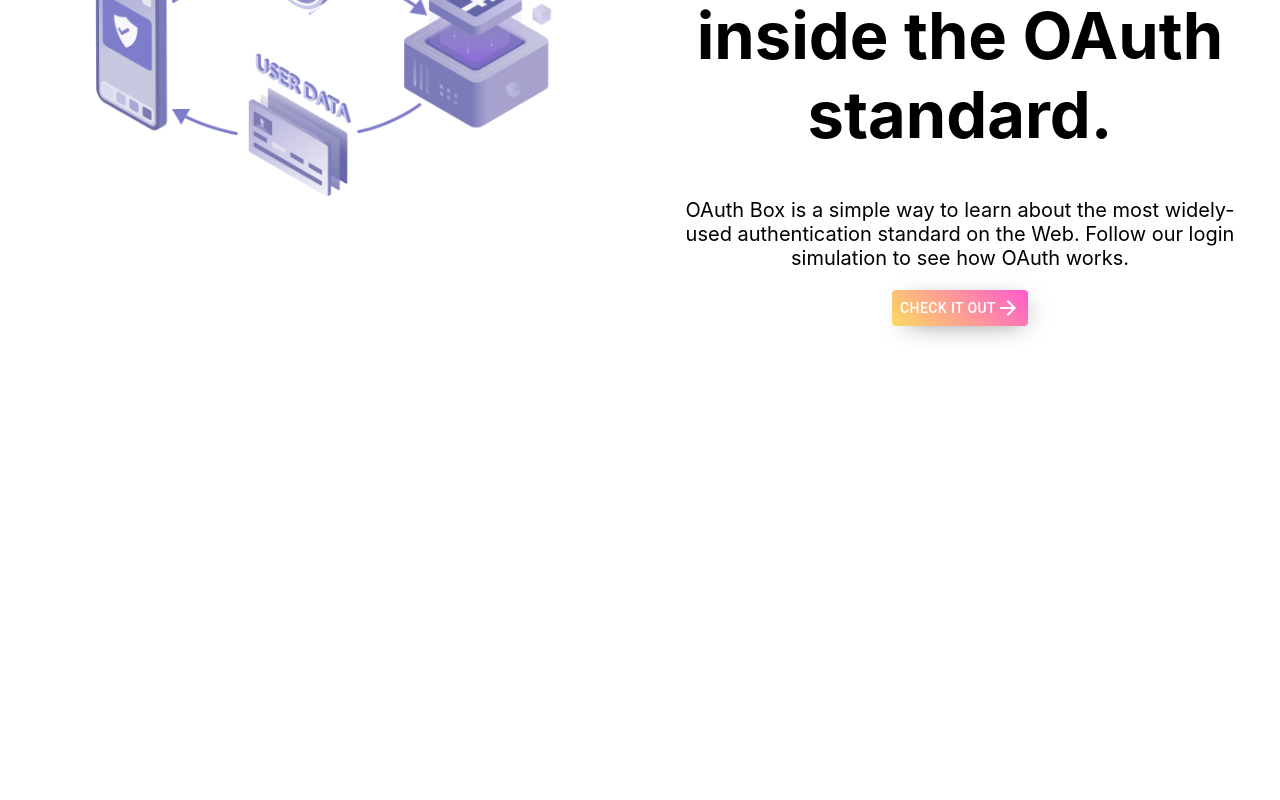
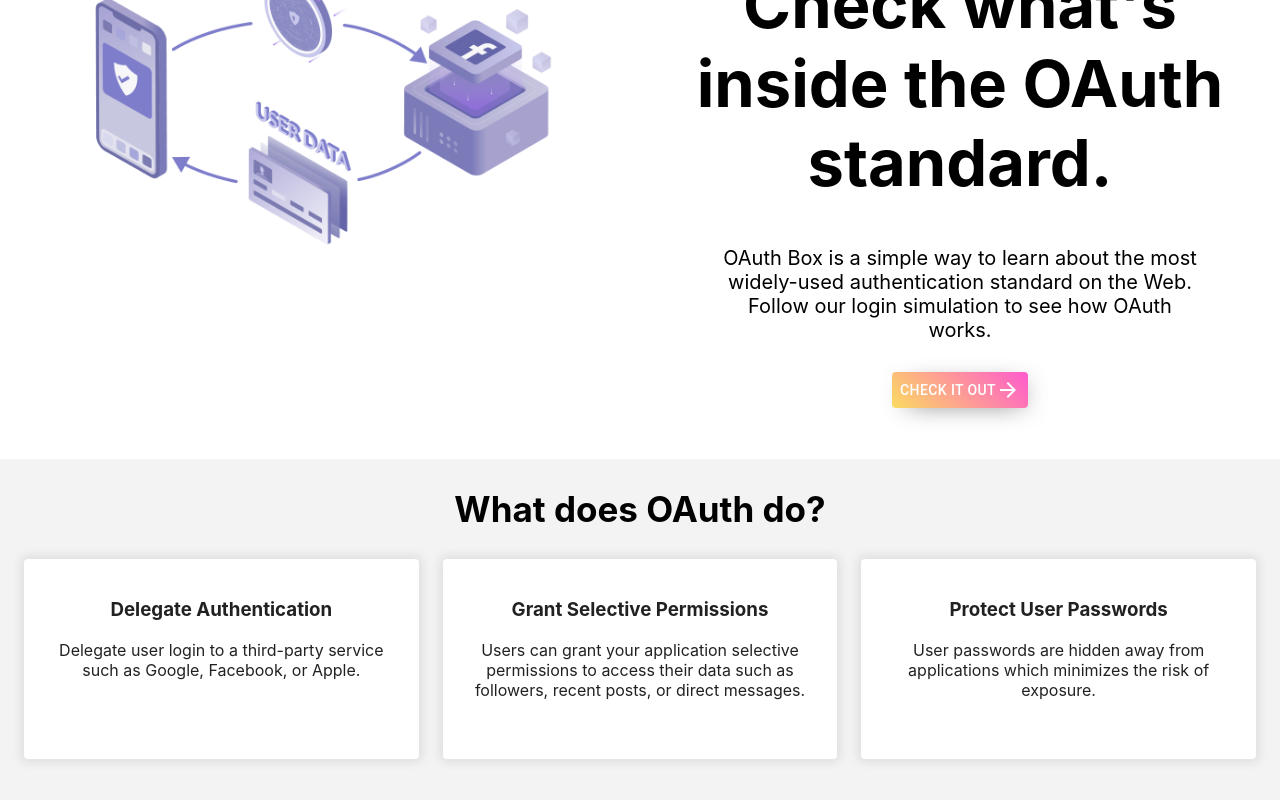
Before and after one commit to jayryanj/oauth-box, a React (Create React App) app in the folder client/: page / in a window 1280 px wide. Shown: the part 260-1060 px from the top of the page. Before the commit the page ends 800 px from the top, so only its background shows below. Built offline with nearby package versions, Linux system fonts and the light colour scheme.

Commit message:
Modified logo and created paper list for Landing page.

```diff
--- a/client/public/index.html
+++ b/client/public/index.html
@@ -24,7 +24,7 @@
       work correctly both with client-side routing and a non-root public URL.
       Learn how to configure a non-root public URL by running `npm run build`.
     -->
-    <title>React App</title>
+    <title>OAuth Box</title>
   </head>
   <body>
     <noscript>You need to enable JavaScript to run this app.</noscript>
--- a/client/src/components/NavBar.js
+++ b/client/src/components/NavBar.js
@@ -3,7 +3,7 @@ import {
     AppBar, Typography
 } from "@material-ui/core";
 import "../styles/NavBar.css"
-import logo from "../resources/oauth-box-logo.png"
+import logo from "../resources/oauth-box-logo-gradient.png"
 
 class NavBar extends React.Component {
     render() {
--- /dev/null
+++ b/client/src/components/PaperList.js
@@ -0,0 +1,59 @@
+import "../styles/PaperList.css"
+import React from "react";
+import {
+    Container,
+    Paper,
+    Grid,
+    Grow
+} from "@material-ui/core";
+
+class PaperList extends React.Component {
+    constructor(props) {
+        super(props);
+    }
+
+    render() {
+        return(
+            <Grow in={true}>
+                <Container className="paperlist-container">
+                    <Grid spacing={3} container>
+                        <Grid spacing={0} item sm={4} xs={12}>
+                            <Paper className="landing-paper" elevation={2}>
+                                <Container className="paper-container">
+                                    <h3>Delegate Authentication</h3>
+                                    <p>
+                                        Delegate user login to a third-party service such as Google, Facebook, or Apple.
+                                    </p>
+                                </Container>
+
+                            </Paper>
+                        </Grid>
+                        <Grid item sm={4} xs={12}>
+                            <Paper  className="landing-paper" elevation={1} >
+                                <Container className="paper-container">
+                                    <h3>Grant Selective Permissions</h3>
+                                    <p>
+                                        Users can grant your application selective permissions to access their data such as followers, recent posts, or direct messages.
+                                    </p>
+                                </Container>
+                            </Paper>
+                        </Grid>
+                        <Grid item sm={4} xs={12}>
+                            <Paper className="landing-paper" elevation={1} >
+                                <Container className="paper-container">
+                                    <h3>Protect User Passwords</h3>
+                                    <p>
+                                        User passwords are hidden away from applications which minimizes the risk of exposure.
+                                    </p>
+                                </Container>
+                            </Paper>
+                        </Grid>
+
+                    </Grid>
+                </Container>
+            </Grow>
+        );
+    }
+}
+
+export default PaperList;
--- a/client/src/pages/Landing.js
+++ b/client/src/pages/Landing.js
@@ -5,32 +5,44 @@ import {
     Button,
     Container,
     Grid,
-    Paper
+    Paper,
+    Fade
 } from "@material-ui/core";
 import pic from "../resources/oauth-landing-pic.png"
 import ArrowForwardOutlinedIcon from '@material-ui/icons/ArrowForwardOutlined';
 
+import PaperList from "../components/PaperList";
+
 class Landing extends React.Component {
     render() {
         return(
-            <Grid container spacing={0}>
+            <Fade in={true}>
+                <Grid className="landing-grid" container spacing={0}>
                     <Grid className="grid-1" item sm={6} xs={12}>
-                    <Container className="landing-container">
+                        <Container>
                             <img src={pic} />
                         </Container>
                     </Grid>
                     <Grid className="grid-2" item sm={6} xs={12}>
-                    <Container>
+                        <Container className="landing-container">
                             <h1>Check what's inside the OAuth standard.</h1>
+                            <Container className="landing-description-container">
                                 <p className="landing-description">
                                     OAuth Box is a simple way to learn about the most widely-used authentication standard on the Web. Follow our login simulation to see how OAuth works.
                                 </p>
+                            </Container>
+
                             <Button className="landing-button" component={NavLink} to="/login" color="primary">
                                 Check it out<ArrowForwardOutlinedIcon />
                             </Button>
                         </Container>
                     </Grid>
+                    <Grid className="grid-3" item xs={12}>
+                        <h2>What does OAuth do?</h2>
+                        <PaperList />
                     </Grid>
+                </Grid>
+            </Fade>
         );
     }
 }
--- a/client/src/styles/Landing.css
+++ b/client/src/styles/Landing.css
@@ -1,23 +1,41 @@
 h1 {
     font-size: 65px;
+}
+
+h2 {
+    font-size: 35px;
 }
 
 img {
     max-width: 100%;
 }
 
+.landing-grid {
+    margin-top: 4%;
+}
+
 .grid-1 {
     color: white;
 }
 
-.grid-2, .grid-1 {
+.grid-3 {
+    margin-top: 4% !important;
+    background-color: rgba(221, 221, 221, 0.37);
+}
 
+.grid-2, .grid-1, .grid-3 {
     text-align: center;
 }
 
 
 .landing-description {
     font-size: 20px;
+}
+
+.landing-description-container p {
+    padding-left: 6%;
+    padding-right: 6%;
+    margin-bottom: 1.5em;
 }
 
 .landing-button {
--- /dev/null
+++ b/client/src/styles/PaperList.css
@@ -0,0 +1,18 @@
+
+.paperlist-container {
+    margin-bottom: 80px;
+}
+
+.landing-paper {
+    text-align: center;
+    min-height: 200px;
+    max-height: fit-content;
+    margin-left: auto !important;
+    -webkit-box-shadow: 0px 0px 16px 4px rgba(0,0,0,0.24);
+    box-shadow: 0px 0px 10px 3px rgba(156, 156, 156, 0.24) !important;
+}
+
+.paper-container {
+    padding: 5% !important;
+    max-height: 100% !important;
+}
```
Also changed, not shown: client/src/resources/oauth-box-logo-gradient.png (added), 1 other file (tests, documents, lock files or other folders). Lines whose indentation alone changed are shown as unchanged.
